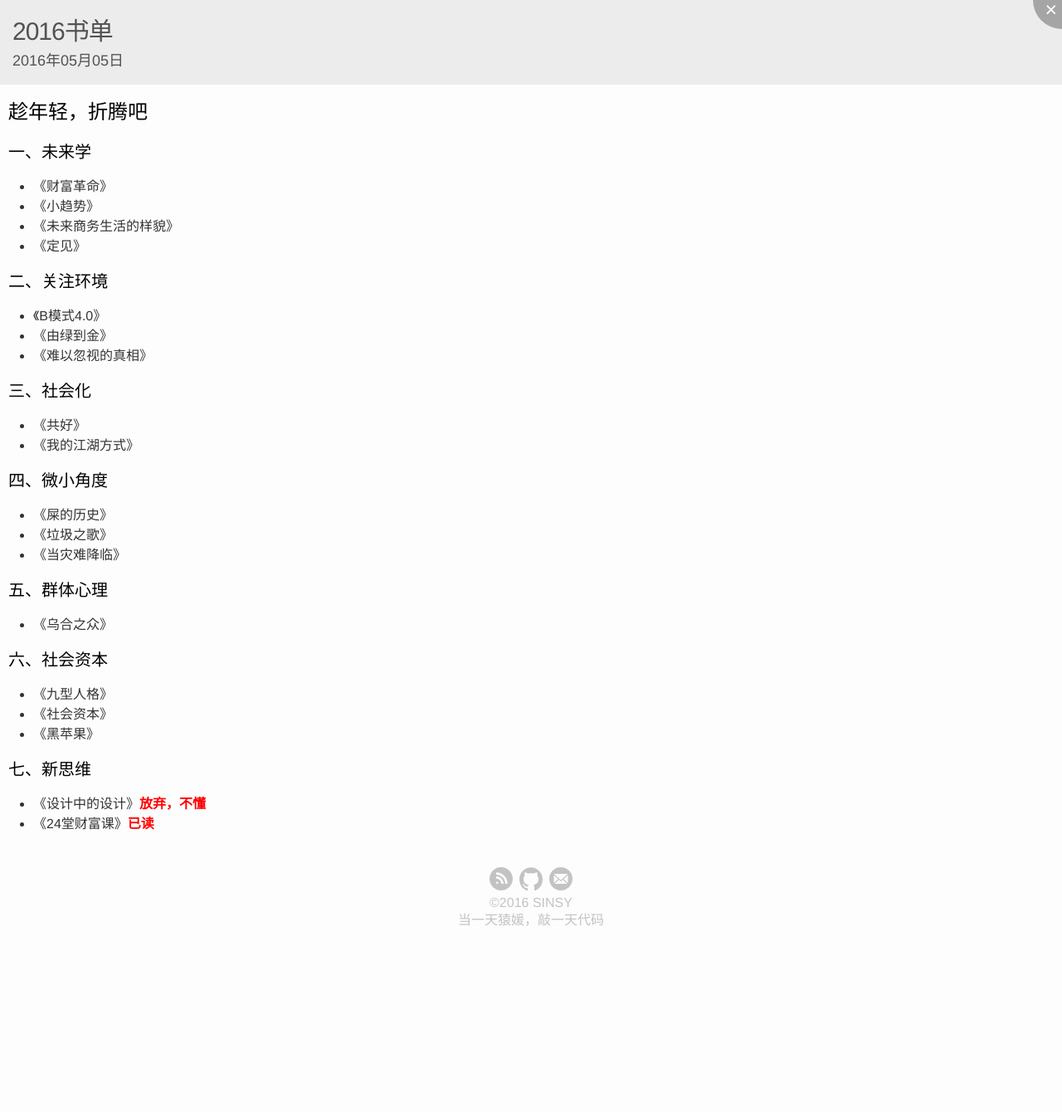
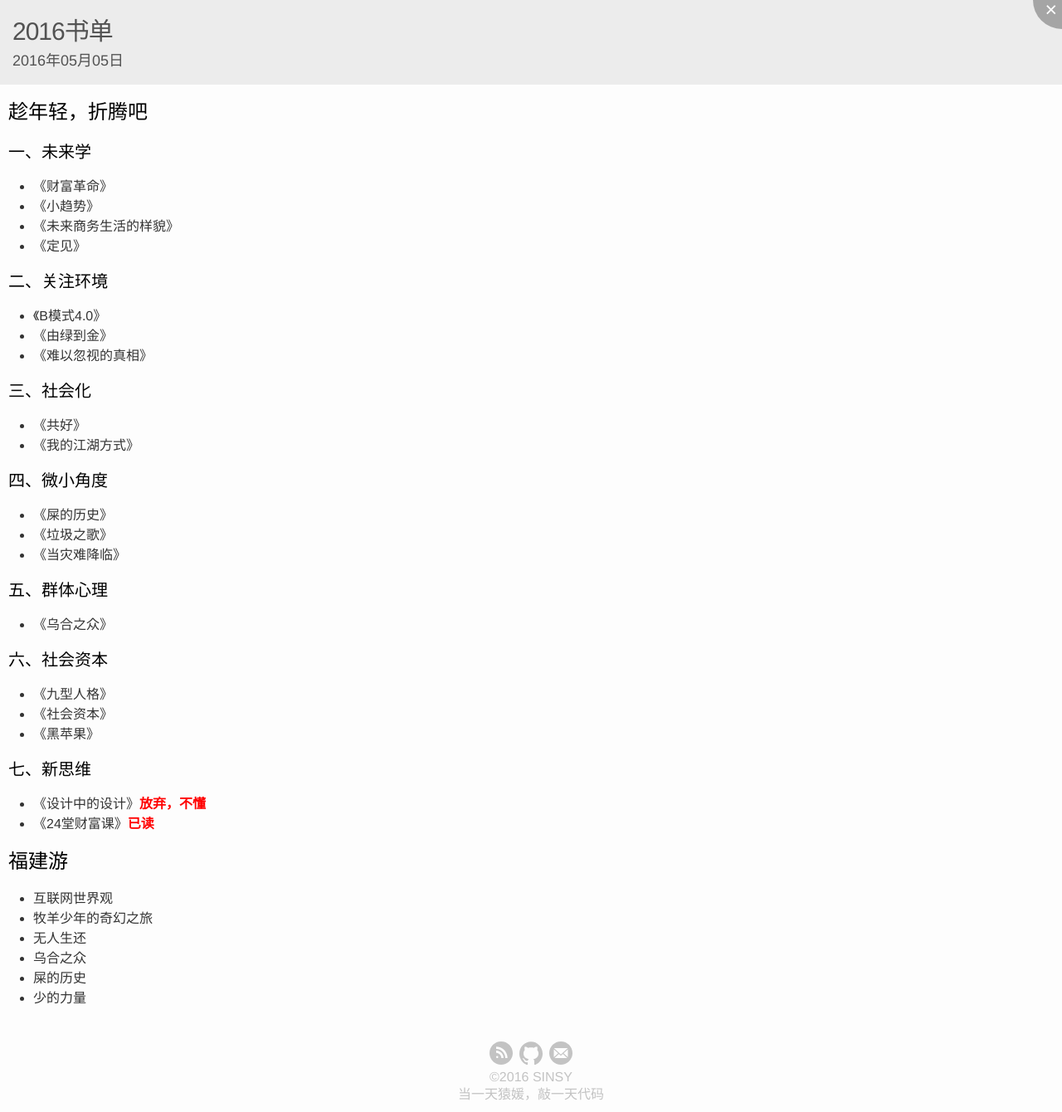
Before and after one commit to sinsy/sinsy.github.io, a Jekyll site: the page built from _posts/thoughts/book/2016-05-05-book-list.md, in a window 1280 px wide. Shown: the whole page at 83% size. Built offline with Jekyll 4.4.1, drawn with Linux system fonts in a browser that asks for light colours; comment, search, counter and statistics services are not loaded; before the commit the page ends 1130 px from its top, so only the background shows below that.

Commit message:
书单修改

```diff
--- a/_data/ukulele.json
+++ b/_data/ukulele.json
@@ -46,5 +46,9 @@
 {
 	"src": "http://7xtflp.com1.z0.glb.clouddn.com/uku-qingge.jpg",
 	"name": "情歌"
+},
+{
+	"src": "http://7xtflp.com1.z0.glb.clouddn.com/uku-You-are-my-sunshine.jpeg",
+	"name": "you are my sunshine"
 }
 ]
--- a/_posts/thoughts/book/2016-05-05-book-list.md
+++ b/_posts/thoughts/book/2016-05-05-book-list.md
@@ -38,3 +38,13 @@ tags: [书单]
 ### 七、新思维
 * 《设计中的设计》<b>放弃，不懂</b>
 * 《24堂财富课》<b>已读</b>
+
+
+## 福建游
+
+* 互联网世界观
+* 牧羊少年的奇幻之旅
+* 无人生还
+* 乌合之众
+* 屎的历史
+* 少的力量
```
